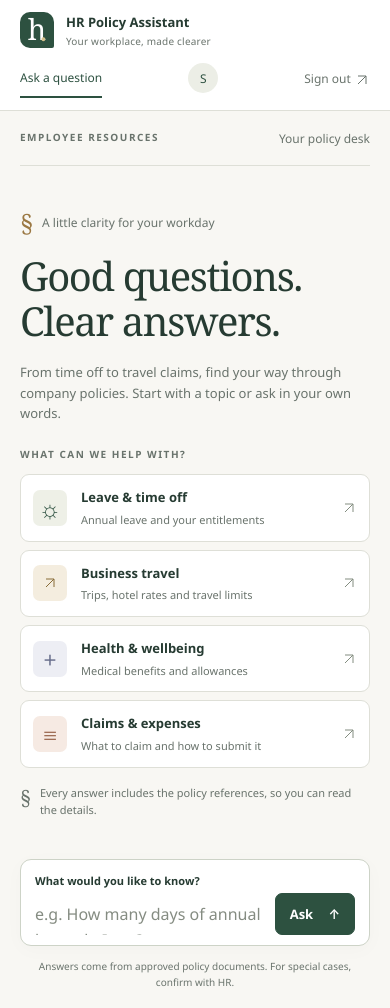
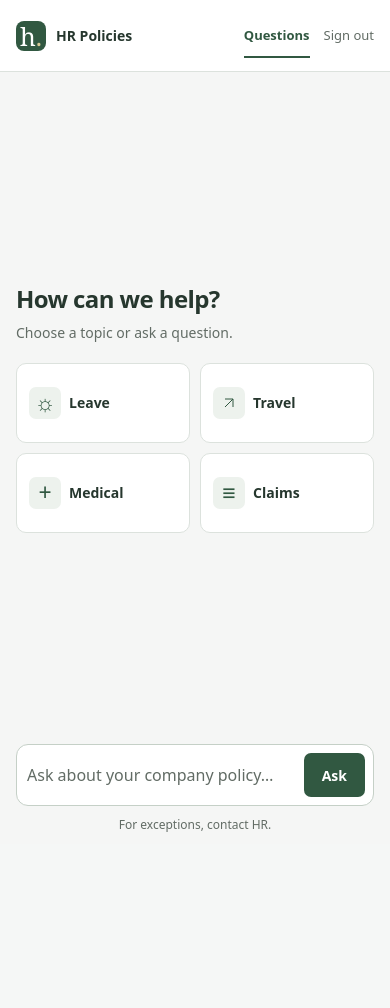
Before and after one commit to AinaSyazzweenSuraya/HR-Assistant-Agent, a Flask app: page / in a window 390 px wide. After the commit the page ends 832 px from the top, so only its background shows below. Run offline with Flask 3, Linux system fonts and the light colour scheme; the visitor is signed in with stand-in values (Sample User, id 1); data comes from the database, SQL or seed files in the repository.

Commit message:
Simplify HR screens and improve compact mobile layout

```diff
--- a/static/css/style.css
+++ b/static/css/style.css
@@ -1,70 +1,59 @@
+/* Shared layout */
 :root {
   color-scheme: light;
-  --bg: #f8f7f3; --surface: #fff; --ink: #263b32; --muted: #69736c;
-  --line: #dedfd7; --accent: #2d5140; --accent-ink: #fff;
-  --cite: #795a25; --cite-bg: #f5eddb; --danger: #a13636;
+  --bg: #f5f6f5; --surface: #fff; --ink: #26372e; --muted: #626c65;
+  --line: #dce2dd; --accent: #315841; --accent-ink: #fff;
+  --cite: #765921; --cite-bg: #f6efdc; --danger: #a13636;
 }
 * { box-sizing: border-box; }
-html, body { height: 100%; }
-body { margin: 0; background: var(--bg); color: var(--ink); font: 15px/1.6 "Segoe UI", system-ui, -apple-system, sans-serif; }
-button, input, select, textarea { font: inherit; }
+body { margin: 0; background: var(--bg); color: var(--ink); font: 15px/1.5 system-ui, sans-serif; }
+button, textarea, input, select { font: inherit; }
+button, a { touch-action: manipulation; }
 a { color: var(--accent); text-underline-offset: 4px; }
-button, a, input, select, textarea { -webkit-tap-highlight-color: transparent; }
 button { cursor: pointer; }
-:focus-visible { outline: 3px solid #a06c30; outline-offset: 4px; }
-.skip-link { position: absolute; top: -80px; left: 16px; z-index: 10; background: white; padding: 12px; }
+:focus-visible { outline: 3px solid #946b29; outline-offset: 3px; }
+.skip-link { position: absolute; left: 16px; top: -80px; background: white; padding: 10px; z-index: 10; }
 .skip-link:focus { top: 8px; }
-.topbar { min-height: 90px; display: flex; align-items: center; justify-content: space-between; gap: 24px; padding: 14px 4vw; background: var(--surface); border-bottom: 1px solid var(--line); }
-.brand { display: flex; align-items: center; gap: 12px; font-size: 15px; font-weight: 650; text-decoration: none; color: var(--ink); flex-shrink: 0; }
-.brand small { display: block; font-size: 11px; color: var(--muted); font-weight: 400; letter-spacing: .02em; }
-.brand-mark { display: grid; place-content: center; position: relative; width: 42px; height: 44px; border-radius: 10px 10px 2px 10px; background: var(--accent); color: #fff; font: 36px/1 Georgia, serif; padding-bottom: 3px; }
-.brand-mark span { position: absolute; bottom: 4px; right: 7px; color: #d4c28d; }
-.who { display: flex; align-items: center; gap: 26px; font-size: 13px; }
-.nav-link { padding: 9px 0; color: var(--muted); text-decoration: none; border-bottom: 2px solid transparent; }
-.nav-link:hover, .nav-link.active { color: var(--accent); border-bottom-color: var(--accent); }
-.profile { border-left: 1px solid var(--line); padding-left: 24px; display: flex; align-items: center; gap: 8px; }
-.avatar { display: grid; place-content: center; width: 30px; height: 30px; background: #eceee6; border-radius: 50%; color: var(--accent); font-size: 12px; }
-.signout { color: var(--muted); text-decoration: none; }
-.signout:hover { text-decoration: underline; }
-.eyebrow, .topics-heading { font-size: 10px; font-weight: 650; letter-spacing: .15em; }
-.chat-shell { max-width: 920px; height: calc(100dvh - 90px); min-height: 640px; margin: auto; padding: 0 32px; display: flex; flex-direction: column; }
-.workspace-heading { display: flex; justify-content: space-between; padding: 24px 0 17px; border-bottom: 1px solid var(--line); color: var(--muted); flex-shrink: 0; }
-.workspace-label { font-size: 12px; }
-#log { flex: 1; min-height: 0; overflow-y: auto; padding: 28px 0; display: flex; flex-direction: column; gap: 20px; scrollbar-width: thin; }
-.empty { margin: auto 0; padding: 12px 0; }
-.section-label { display: flex; align-items: center; gap: 9px; font-size: 12px; color: var(--muted); }
-.section-label > span { font: 24px Georgia, serif; color: #9b7843; }
-.empty h1 { font: 48px/1.12 Georgia, "Times New Roman", serif; font-weight: 400; letter-spacing: -.035em; margin: 15px 0 18px; }
-.empty p { color: var(--muted); max-width: 540px; margin: 0 0 28px; font-size: 14px; }
-.topics-heading { color: var(--muted); margin-bottom: 12px; }
+.topbar { display: flex; align-items: center; justify-content: space-between; gap: 16px; padding: 12px 32px; min-height: 72px; background: var(--surface); border-bottom: 1px solid var(--line); }
+.brand { display: flex; align-items: center; gap: 10px; color: var(--ink); text-decoration: none; font-weight: 650; white-space: nowrap; }
+.brand-mark { display: flex; align-items: center; justify-content: center; width: 36px; height: 36px; border-radius: 8px; background: var(--accent); color: white; font: 30px Georgia, serif; }
+.brand-mark span { color: #d7c995; }
+.who { display: flex; align-items: center; gap: 20px; font-size: 14px; }
+.nav-link, .signout { display: inline-flex; align-items: center; min-height: 44px; color: var(--muted); text-decoration: none; }
+.nav-link.active { color: var(--accent); font-weight: 650; box-shadow: inset 0 -2px var(--accent); }
+.nav-link:hover, .signout:hover { color: var(--accent); text-decoration: underline; }
+.profile { display: flex; align-items: center; gap: 8px; font-size: 13px; }
+.avatar { display: grid; place-content: center; width: 30px; height: 30px; border-radius: 50%; background: #e9eee9; }
+.signout > span { display: none; }
+/* Questions */
+.chat-page { height: 100dvh; display: flex; flex-direction: column; }
+.chat-shell { width: min(100%, 800px); margin: 0 auto; padding: 0 24px; display: flex; flex-direction: column; flex: 1; min-height: 0; }
+#log { display: flex; flex-direction: column; gap: 18px; flex: 1; min-height: 0; overflow-y: auto; padding: 28px 0; scrollbar-width: thin; }
+.empty { width: 100%; max-width: 560px; margin: auto; padding: 20px 0; }
+.empty h1 { margin: 0 0 8px; font-size: 28px; line-height: 1.25; font-weight: 650; letter-spacing: -.025em; }
+.empty p { color: var(--muted); margin: 0 0 24px; font-size: 14px; }
 .chips { display: grid; grid-template-columns: 1fr 1fr; gap: 12px; }
-.chip { display: flex; align-items: center; gap: 14px; text-align: left; border: 1px solid var(--line); background: var(--surface); color: var(--ink); border-radius: 9px; padding: 19px 16px; transition: background .15s, border-color .15s; }
-.chip:hover { border-color: #8d9e8c; background: #f2f4ed; }
-.chip strong { display: block; font-size: 13px; font-weight: 600; }
-.chip small { display: block; font-size: 11px; color: var(--muted); margin-top: 3px; }
-.topic-icon { display: grid; place-content: center; width: 34px; height: 36px; flex-shrink: 0; border-radius: 7px; background: #eef0e7; color: var(--accent); font: 25px Georgia, serif; }
-.chip:nth-child(2) .topic-icon { background: #f4eddf; color: #886c38; }
-.chip:nth-child(3) .topic-icon { background: #edeef4; color: #686e8c; }
-.chip:nth-child(4) .topic-icon { background: #f6eae3; color: #9b6950; }
-.topic-arrow { margin-left: auto; color: #838d80; font-size: 17px; }
-.reference-note { display: flex; gap: 9px; align-items: center; font-size: 11px; color: var(--muted); margin-top: 22px; }
-.reference-note > span { font: 20px Georgia, serif; }
-.composer-wrap { background: var(--surface); border: 1px solid #cdd3c7; padding: 12px 14px 10px; border-radius: 11px; box-shadow: 0 4px 20px #283d2d06; }
+.chip { display: flex; align-items: center; gap: 12px; min-height: 76px; padding: 16px; border: 1px solid var(--line); border-radius: 10px; background: var(--surface); color: var(--ink); text-align: left; }
+.chip:hover { background: #edf2ed; border-color: #8aa08f; }
+.chip strong { font-size: 15px; font-weight: 550; }
+.topic-icon { display: grid; place-content: center; flex-shrink: 0; width: 32px; height: 32px; background: #edf2ed; color: var(--accent); border-radius: 7px; font-size: 23px; }
+.topic-arrow { display: inline-flex; margin-left: auto; color: var(--muted); }
+.composer-wrap { flex-shrink: 0; padding: 10px 12px; border: 1px solid #c5d0c7; border-radius: 12px; background: var(--surface); }
 .composer-wrap:focus-within { border-color: var(--accent); }
-.composer-label { font-size: 11px; font-weight: 600; margin: 0 0 3px; color: var(--ink); }
-.composer { display: flex; align-items: flex-end; gap: 12px; }
-.composer textarea { min-width: 0; flex: 1; resize: none; border: 0; background: transparent; color: var(--ink); padding: 7px 0; min-height: 40px; max-height: 140px; font-size: 13px; }
-.composer textarea::placeholder { color: #858c82; }
+.composer-label { position: absolute; width: 1px; height: 1px; overflow: hidden; clip-path: inset(50%); }
+.composer { display: flex; align-items: flex-end; gap: 10px; }
+.composer textarea { flex: 1; min-width: 0; resize: none; min-height: 44px; max-height: 140px; border: 0; background: transparent; color: var(--ink); padding: 10px 2px; font-size: 16px; }
+.composer textarea::placeholder { color: var(--muted); }
 .composer textarea:focus-visible { outline-offset: 0; }
-button.primary { background: var(--accent); color: var(--accent-ink); border: 1px solid var(--accent); border-radius: 7px; padding: 10px 20px; font-weight: 600; font-size: 13px; }
-button.primary:hover { background: #213f30; }
-button.primary span { margin-left: 12px; }
+button.primary { min-height: 44px; padding: 10px 18px; border: 0; border-radius: 7px; background: var(--accent); color: white; font-size: 14px; font-weight: 600; }
+button.primary:hover { background: #254632; }
 button.primary:disabled { opacity: .5; cursor: not-allowed; }
-.disclaimer { text-align: center; font-size: 10px; color: var(--muted); padding: 12px 0 18px; }
+#send span { display: none; }
+.disclaimer { flex-shrink: 0; text-align: center; color: var(--muted); font-size: 12px; padding: 10px 0 14px; }
 .msg { max-width: 92%; overflow-wrap: anywhere; font-size: 14px; }
 .msg.user { align-self: flex-end; background: #e8ede3; color: var(--ink); padding: 12px 18px; border-radius: 12px 12px 2px 12px; white-space: pre-wrap; }
 .msg.bot { align-self: flex-start; background: var(--surface); border: 1px solid var(--line); padding: 20px; border-radius: 2px 12px 12px; }
-.msg.bot::before { content: "POLICY DESK"; display: block; font-size: 9px; font-weight: 700; letter-spacing: .14em; color: var(--muted); margin-bottom: 10px; }
+.msg.bot::before { content: "HR Policies"; display: block; font-size: 9px; font-weight: 700; letter-spacing: .14em; color: var(--muted); margin-bottom: 10px; }
 .msg.bot.error { border-color: #dcb6ad; color: var(--danger); }
 .sources { margin-top: 16px; border-top: 1px solid var(--line); padding-top: 12px; font-size: 12px; }
 .sources summary { cursor: pointer; color: var(--accent); font-weight: 600; }
@@ -77,20 +66,59 @@ label { display: block; font-size: 12px; font-weight: 600; margin: 18px 0 6px; }
 input, select { width: 100%; padding: 12px; border: 1px solid var(--line); border-radius: 6px; background: var(--surface); color: var(--ink); font-size: 13px; min-height: 44px; }
 input::placeholder { color: #868b84; }
 .err { color: var(--danger); font-size: 13px; margin-top: 12px; }
-.login-layout { min-height: 100dvh; display: grid; grid-template-columns: 47% 53%; }
-.login-story { background: #284936; color: #f9f7ed; display: flex; flex-direction: column; padding: 46px 12%; }
-.login-story .brand { color: #fff; }.login-story .brand-mark { background: #f3efdd; color: #284936; }.login-story .brand small { color: #c4cdbf; }
-.story-copy { margin: auto 0; padding: 70px 0; }.story-copy .eyebrow { color: #c4cdbf; }.story-copy h1 { font: 54px/1.16 Georgia, serif; letter-spacing: -.025em; font-weight: 400; margin: 22px 0; }.story-copy h1 em { color: #d3c392; font-weight: 400; }.story-copy p { color: #d0d8cc; font-size: 14px; max-width: 300px; line-height: 1.9; }.story-footer { display: flex; justify-content: space-between; border-top: 1px solid #5b735d; padding-top: 22px; color: #cbd4c7; font-size: 11px; }.story-footer > span:last-child { font-size: 24px; line-height: 1; }
-.login-form-area { display: flex; flex-direction: column; justify-content: center; align-items: center; padding: 60px 32px; }.card { width: 100%; max-width: 360px; }.card .eyebrow { color: var(--muted); }.card h2 { font: 32px/1.2 Georgia, serif; letter-spacing: -.03em; font-weight: 400; margin: 15px 0; }.card > p { color: var(--muted); font-size: 13px; margin: 0 0 30px; }.card button.primary { width: 100%; margin-top: 24px; display: flex; justify-content: space-between; min-height: 46px; }.login-help { border-top: 1px solid var(--line); margin-top: 28px; padding-top: 20px; font-size: 11px; color: var(--muted); }.login-footnote { max-width: 330px; text-align: center; color: var(--muted); font-size: 10px; margin: 64px 0 0; }
-.admin { max-width: 1120px; margin: auto; padding: 34px 32px 64px; display: grid; gap: 24px; }.admin-heading h1 { font: 38px/1.2 Georgia, serif; font-weight: 400; margin: 10px 0; }.admin-heading p { color: var(--muted); font-size: 13px; margin: 0 0 10px; }.panel { background: var(--surface); border: 1px solid var(--line); border-radius: 10px; padding: 26px; }.panel h2 { margin: 0 0 10px; font-size: 17px; font-weight: 600; }.grid2 { display: grid; grid-template-columns: 1fr 1fr; gap: 0 24px; }.table-wrap { overflow-x: auto; }table { width: 100%; border-collapse: collapse; font-size: 12px; }th, td { text-align: left; padding: 13px 10px; border-bottom: 1px solid var(--line); white-space: nowrap; }th { color: var(--muted); font-weight: 600; background: #f8f9f5; }button.link { background: none; border: 0; color: var(--danger); font-size: inherit; padding: 8px; }.note { color: var(--muted); font-size: 12px; }#status { margin-top: 12px; font-size: 13px; }.ok { color: var(--accent); }#unanswered { font-size: 13px; color: var(--muted); padding-left: 18px; }
-@media (min-width: 1400px) { .empty h1 { font-size: 56px; }.chip { padding: 22px 18px; } }
-@media (max-width: 900px) { .topbar { padding: 16px 24px; flex-wrap: wrap; }.who { gap: 18px; }.profile { padding-left: 16px; }.profile > span:last-child { display: none; }.chat-shell { height: calc(100dvh - 90px); }.login-story { padding: 36px 10%; }.story-copy h1 { font-size: 44px; } }
-@media (max-width: 640px) { .topbar { gap: 10px; padding: 12px 20px; }.brand { font-size: 13px; }.brand small { font-size: 10px; }.brand-mark { width: 34px; height: 36px; font-size: 29px; }.who { width: 100%; gap: 18px; font-size: 12px; }.profile { margin-left: auto; padding: 0; border: 0; }.signout { margin-left: auto; }.chat-shell { padding: 0 20px; min-height: 740px; height: calc(100dvh - 128px); }.workspace-heading { padding-top: 18px; }.empty h1 { font-size: 40px; }.empty p { font-size: 13px; margin-bottom: 22px; }.chips { grid-template-columns: 1fr; gap: 8px; }.chip { padding: 12px; }.reference-note { align-items: flex-start; margin-top: 16px; }.disclaimer { font-size: 10px; }.composer textarea { font-size: 16px; }.composer .primary { padding: 10px 14px; }.login-layout { grid-template-columns: 1fr; }.login-story { padding: 24px; }.story-copy { padding: 32px 0 0; }.story-copy h1 { font-size: 36px; margin-bottom: 12px; }.story-copy h1 br { display: none; }.story-copy p { max-width: none; margin-bottom: 0; }.story-copy .eyebrow, .story-footer { display: none; }.login-form-area { padding: 36px 24px; }.login-footnote { margin-top: 32px; }.grid2 { grid-template-columns: 1fr; }.admin { padding: 28px 16px; }.panel { padding: 20px 16px; }.admin-heading h1 { font-size: 32px; }input, select { font-size: 16px; } }
+
+/* Sign in */
+.login-layout { min-height: 100dvh; display: grid; place-items: center; padding: 24px; }
+.card { width: 100%; max-width: 380px; padding: 32px; border: 1px solid var(--line); border-radius: 12px; background: var(--surface); }
+.card h1 { font-size: 24px; margin: 32px 0 20px; }
+.card button.primary { width: 100%; margin-top: 24px; }
+.login-help { margin: 24px 0 0; color: var(--muted); font-size: 13px; text-align: center; }
+/* Administration */
+.admin { width: min(100%, 1080px); margin: auto; padding: 28px 24px 48px; display: grid; gap: 20px; }
+.admin > *, .grid2 > * { min-width: 0; }
+.admin-heading h1 { margin: 0; font-size: 26px; }
+.panel { padding: 24px; border: 1px solid var(--line); border-radius: 10px; background: var(--surface); }
+.panel h2 { margin: 0 0 12px; font-size: 18px; }
+.note { color: var(--muted); font-size: 13px; }
+.note:empty { display: none; }
+.grid2 { display: grid; grid-template-columns: 1fr 1fr; gap: 0 20px; }
+.table-wrap { overflow-x: auto; }
+table { width: 100%; border-collapse: collapse; font-size: 13px; }
+th, td { text-align: left; padding: 12px 10px; border-bottom: 1px solid var(--line); white-space: nowrap; }
+th { font-weight: 600; background: #f5f7f5; }
+button.link { min-height: 44px; background: none; border: none; color: var(--danger); }
+#status { font-size: 14px; margin-top: 12px; }
+.ok { color: var(--accent); }
+#unanswered { padding-left: 18px; color: var(--muted); font-size: 14px; }
+@media (max-width: 900px) {
+  .profile > span:last-child { display: none; }
+}
+@media (max-width: 600px) {
+  .topbar { padding: 10px 16px; gap: 4px 16px; flex-wrap: wrap; }
+  .who { flex: 1; justify-content: flex-end; gap: 14px; font-size: 13px; }
+  .profile { display: none; }
+  .brand { font-size: 14px; }
+  .brand-mark { width: 30px; height: 30px; font-size: 25px; }
+  .chat-shell { padding: 0 16px; }
+  #log { padding: 18px 0; }
+  .empty { padding: 8px 0; }
+  .empty h1 { font-size: 24px; }
+  .empty p { margin-bottom: 20px; }
+  .chips { gap: 10px; }
+  .chip { min-height: 80px; padding: 12px; gap: 8px; }
+  .topic-arrow { display: none; }
+  .chip strong { font-size: 14px; }
+  .composer-wrap { padding: 8px; }
+  .disclaimer { padding-bottom: max(10px, env(safe-area-inset-bottom)); }
+  .grid2 { grid-template-columns: 1fr; }
+  .admin { padding: 20px 16px 32px; }
+  .panel { padding: 18px 14px; }
+  input, select { font-size: 16px; }
+  .card { padding: 24px; }
+}
+@media (max-width: 380px) {
+  .topbar .brand { width: 100%; }
+  .who { justify-content: flex-start; }
+  .signout { margin-left: auto; }
+}
 @media (prefers-reduced-motion: reduce) { *, *::before, *::after { animation: none !important; transition: none !important; } }
-/* Let long policy tables scroll within their panel on smaller screens. */
-.admin > *, .grid2 > * { min-width: 0; }
-.topic-arrow, .signout > span { display: inline-flex; vertical-align: middle; }
-@media (max-width: 640px) {
-  .chat-shell:has(.empty) { height: auto; min-height: calc(100dvh - 128px); }
-  .chat-shell:has(.empty) #log { overflow: visible; flex: none; }
-}
--- a/static/js/chat.js
+++ b/static/js/chat.js
@@ -37,8 +37,7 @@ function addBot(data, cls) {
 
   if (data.sources && data.sources.length) {
     const det = el("details", "sources");
-    det.open = true;
-    det.appendChild(el("summary", "", `Policy references (${data.sources.length})`));
+    det.appendChild(el("summary", "", `Sources (${data.sources.length})`));
     data.sources.forEach(s => {
       const row = el("div", "source");
       row.appendChild(el("span", "tag", `[${s.id}]`));
--- a/templates/_header.html
+++ b/templates/_header.html
@@ -1,9 +1,9 @@
 <a class="skip-link" href="#main">Skip to content</a>
 <header class="topbar">
-  <a class="brand" href="{{ url_for('chat.index') }}"><span class="brand-mark" aria-hidden="true">h<span>.</span></span><span>HR Policy Assistant<small>Your workplace, made clearer</small></span></a>
+  <a class="brand" href="{{ url_for('chat.index') }}"><span class="brand-mark" aria-hidden="true">h<span>.</span></span><span>HR Policies</span></a>
   <nav class="who" aria-label="Main navigation">
-    <a class="nav-link {{ 'active' if request.endpoint == 'chat.index' }}" href="{{ url_for('chat.index') }}">Ask a question</a>
-    {% if user.role == 'hr_admin' %}<a class="nav-link {{ 'active' if request.endpoint == 'documents.admin_page' }}" href="{{ url_for('documents.admin_page') }}">Manage policies</a>{% endif %}
+    <a class="nav-link {{ 'active' if request.endpoint == 'chat.index' }}" href="{{ url_for('chat.index') }}">Questions</a>
+    {% if user.role == 'hr_admin' %}<a class="nav-link {{ 'active' if request.endpoint == 'documents.admin_page' }}" href="{{ url_for('documents.admin_page') }}">Policies</a>{% endif %}
     <span class="profile"><span class="avatar" aria-hidden="true">{{ user.name[:1]|upper }}</span><span>{{ user.name }}</span></span>
     <a class="signout" href="{{ url_for('auth.logout') }}">Sign out <span aria-hidden="true"><svg viewBox="0 0 24 24" width="16" height="16" fill="none" stroke="currentColor" stroke-width="1.5" aria-hidden="true"><path d="M6 18 18 6M6 6h12v12"/></svg></span></a>
   </nav>
--- a/templates/index.html
+++ b/templates/index.html
@@ -6,34 +6,30 @@
   <title>HR Policy Assistant</title>
   <link rel="stylesheet" href="{{ url_for('static', filename='css/style.css') }}">
 </head>
-<body>
+<body class="chat-page">
   {% include "_header.html" %}
 
   <main class="chat-shell" id="main">
-    <div class="workspace-heading"><span class="eyebrow">EMPLOYEE RESOURCES</span><span class="workspace-label">Your policy desk</span></div>
     <div id="log" aria-live="polite">
       <div class="empty" id="empty">
-        <span class="section-label"><span aria-hidden="true">§</span> A little clarity for your workday</span>
-        <h1>Good questions.<br>Clear answers.</h1>
-        <p>From time off to travel claims, find your way through company policies. Start with a topic or ask in your own words.</p>
-        <div class="topics-heading">WHAT CAN WE HELP WITH?</div>
+        <h1>How can we help?</h1>
+        <p>Choose a topic or ask a question.</p>
         <div class="chips">
-          <button class="chip" type="button" data-question="How many days of annual leave do I get?"><span class="topic-icon" aria-hidden="true">☼</span><span><strong>Leave &amp; time off</strong><small>Annual leave and your entitlements</small></span><span class="topic-arrow" aria-hidden="true"><svg viewBox="0 0 24 24" width="16" height="16" fill="none" stroke="currentColor" stroke-width="1.5" aria-hidden="true"><path d="M6 18 18 6M6 6h12v12"/></svg></span></button>
-          <button class="chip" type="button" data-question="What is the hotel limit for business trips?"><span class="topic-icon" aria-hidden="true"><svg viewBox="0 0 24 24" width="16" height="16" fill="none" stroke="currentColor" stroke-width="1.5" aria-hidden="true"><path d="M6 18 18 6M6 6h12v12"/></svg></span><span><strong>Business travel</strong><small>Trips, hotel rates and travel limits</small></span><span class="topic-arrow" aria-hidden="true"><svg viewBox="0 0 24 24" width="16" height="16" fill="none" stroke="currentColor" stroke-width="1.5" aria-hidden="true"><path d="M6 18 18 6M6 6h12v12"/></svg></span></button>
-          <button class="chip" type="button" data-question="How much is my outpatient medical allowance?"><span class="topic-icon" aria-hidden="true">+</span><span><strong>Health &amp; wellbeing</strong><small>Medical benefits and allowances</small></span><span class="topic-arrow" aria-hidden="true"><svg viewBox="0 0 24 24" width="16" height="16" fill="none" stroke="currentColor" stroke-width="1.5" aria-hidden="true"><path d="M6 18 18 6M6 6h12v12"/></svg></span></button>
-          <button class="chip" type="button" data-question="How do I submit a claim?"><span class="topic-icon" aria-hidden="true">≡</span><span><strong>Claims &amp; expenses</strong><small>What to claim and how to submit it</small></span><span class="topic-arrow" aria-hidden="true"><svg viewBox="0 0 24 24" width="16" height="16" fill="none" stroke="currentColor" stroke-width="1.5" aria-hidden="true"><path d="M6 18 18 6M6 6h12v12"/></svg></span></button>
+          <button class="chip" type="button" data-question="How many days of annual leave do I get?"><span class="topic-icon" aria-hidden="true">☼</span><span><strong>Leave</strong></span><span class="topic-arrow" aria-hidden="true"><svg viewBox="0 0 24 24" width="16" height="16" fill="none" stroke="currentColor" stroke-width="1.5" aria-hidden="true"><path d="M6 18 18 6M6 6h12v12"/></svg></span></button>
+          <button class="chip" type="button" data-question="What is the hotel limit for business trips?"><span class="topic-icon" aria-hidden="true"><svg viewBox="0 0 24 24" width="16" height="16" fill="none" stroke="currentColor" stroke-width="1.5" aria-hidden="true"><path d="M6 18 18 6M6 6h12v12"/></svg></span><span><strong>Travel</strong></span><span class="topic-arrow" aria-hidden="true"><svg viewBox="0 0 24 24" width="16" height="16" fill="none" stroke="currentColor" stroke-width="1.5" aria-hidden="true"><path d="M6 18 18 6M6 6h12v12"/></svg></span></button>
+          <button class="chip" type="button" data-question="How much is my outpatient medical allowance?"><span class="topic-icon" aria-hidden="true">+</span><span><strong>Medical</strong></span><span class="topic-arrow" aria-hidden="true"><svg viewBox="0 0 24 24" width="16" height="16" fill="none" stroke="currentColor" stroke-width="1.5" aria-hidden="true"><path d="M6 18 18 6M6 6h12v12"/></svg></span></button>
+          <button class="chip" type="button" data-question="How do I submit a claim?"><span class="topic-icon" aria-hidden="true">≡</span><span><strong>Claims</strong></span><span class="topic-arrow" aria-hidden="true"><svg viewBox="0 0 24 24" width="16" height="16" fill="none" stroke="currentColor" stroke-width="1.5" aria-hidden="true"><path d="M6 18 18 6M6 6h12v12"/></svg></span></button>
         </div>
-        <div class="reference-note"><span aria-hidden="true">§</span> Every answer includes the policy references, so you can read the details.</div>
       </div>
     </div>
 
-    <div class="composer-wrap"><label class="composer-label" for="input">What would you like to know?</label>
+    <div class="composer-wrap"><label class="composer-label" for="input">Your question</label>
     <div class="composer">
-      <textarea id="input" rows="1" maxlength="1000" placeholder="e.g. How many days of annual leave do I get?" aria-label="Your question"></textarea>
+      <textarea id="input" rows="1" maxlength="1000" placeholder="Ask about your company policy…" aria-label="Your question"></textarea>
       <button class="primary" id="send" type="button">Ask <span aria-hidden="true">↑</span></button>
     </div>
     </div>
-    <div class="disclaimer">Answers come from approved policy documents. For special cases, confirm with HR.</div>
+    <div class="disclaimer">For exceptions, contact HR.</div>
   </main>
   <script src="{{ url_for('static', filename='js/chat.js') }}"></script>
 </body>
```
Also changed, not shown: templates/admin.html (+6 -6 lines), templates/login.html (+6 -15 lines).
